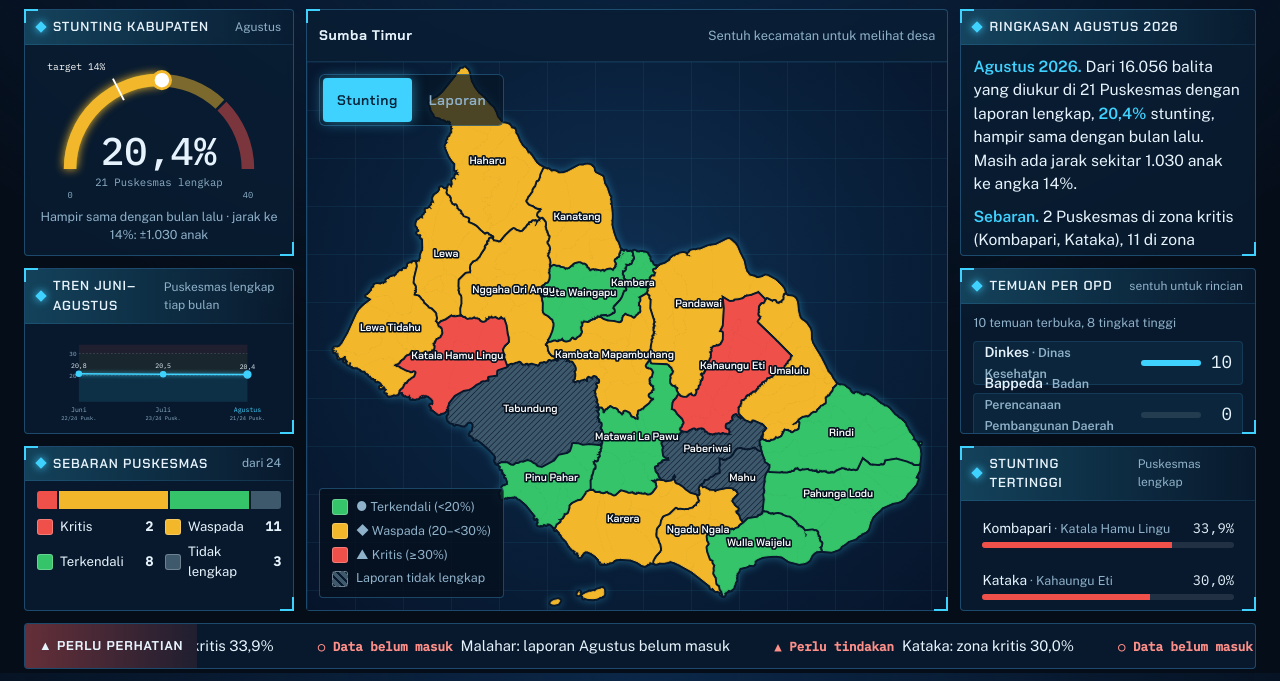
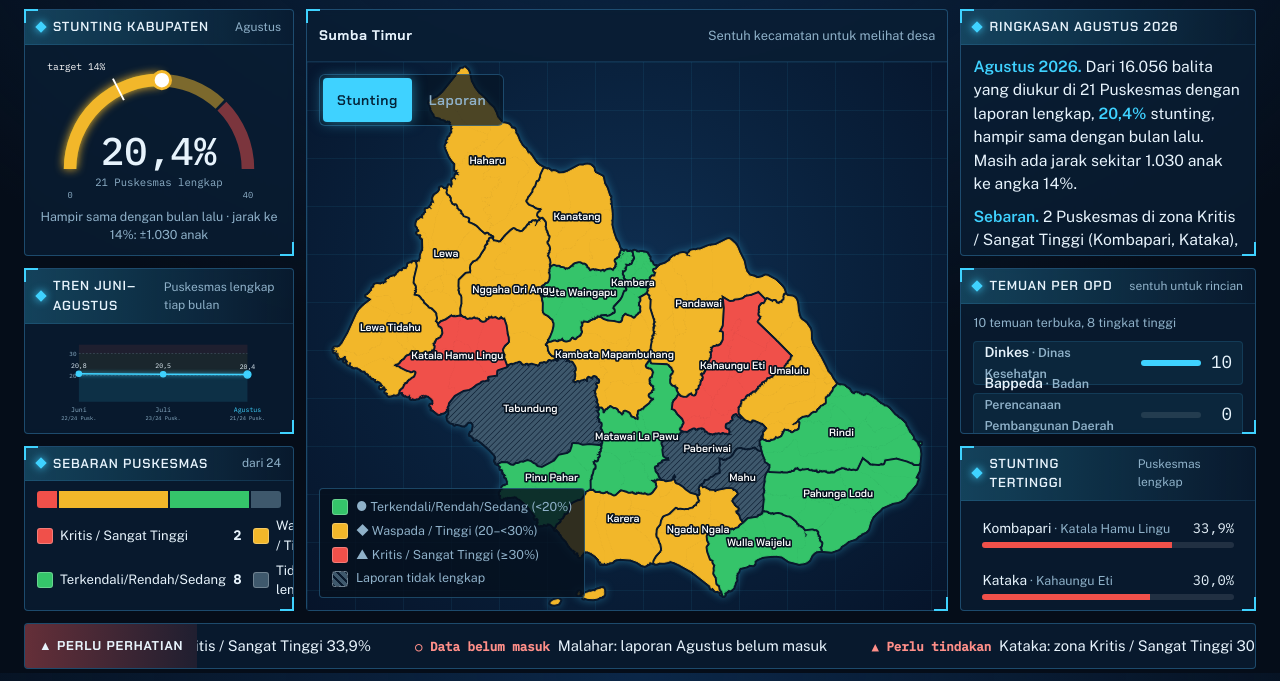
Before and after one commit to KawanBaikIndonesia/dashboard-stunting, a plain HTML site: page index.html in a window 1280 px wide. Shown: the part 127-808 px from the top of the page. Drawn offline with nearby package versions, Linux system fonts and the light colour scheme.

Commit message:
Update index.html

```diff
--- a/index.html
+++ b/index.html
@@ -197,7 +197,7 @@ const empty=(p,m)=>!rep(p,m)||!p[m].balita;
 const valid=(p,m)=>rep(p,m)&&p[m].balita>0&&p[m].balita>=MINLAP*maxBal(p);
 const rate=r=>r&&r.DU?r.stunting/r.DU*100:null;
 const zoneOf=v=>v==null?'none':v>=ZONE_CRIT?'crit':v>=ZONE_WARN?'warn':'good';
-const ZL={crit:'Kritis',warn:'Waspada',good:'Terkendali',none:'Belum ada data'};
+const ZL={crit:'Kritis / Sangat Tinggi',warn:'Waspada / Tinggi',good:'Terkendali/Rendah/Sedang',none:'Belum ada data'};
 const ZI={crit:'▲',warn:'◆',good:'●',none:'○'};
 const ZC={crit:'var(--crit)',warn:'var(--warn)',good:'var(--good)',none:'var(--none)'};
 function sumP(list,m){let DU=0,st=0,bal=0;list.forEach(p=>{const r=p[m];if(r&&r.DU!=null){DU+=r.DU;st+=r.stunting;bal+=r.balita||0}});return{DU,st,bal,v:pct(st,DU)}}
@@ -228,8 +228,8 @@ function findings(m){
       text:`Hitungan di Puskesmas ${nm} tidak cocok antar kolom (naik + tidak naik berat badan ≠ ditimbang terkoreksi, atau stunting lebih besar dari yang diukur). Perlu diperiksa.`,age:1});
     if(r.desaTotal&&r.desaInput!=null&&r.desaInput<r.desaTotal)out.push({key:'R5:'+p.name,rule:'R5',level:'tps',opd:'Dinkes',ent:nm,short:`${nm}: ${r.desaTotal-r.desaInput} desa belum input`,
       text:`Di Puskesmas ${nm}, ${r.desaTotal-r.desaInput} dari ${r.desaTotal} desa belum menginput data balita.`,age:1});
-    if(valid(p,m)&&rate(r)>=ZONE_CRIT)out.push({key:'R8:'+p.name,rule:'R8',level:'bupati',opd:'Dinkes',ent:nm,short:`${nm}: zona kritis ${fmt(rate(r),1)}%`,
-      text:`Puskesmas ${nm} di zona kritis: ${fmt(rate(r),1)}% balita yang diukur stunting.`,age:since(x=>valid(p,x)&&rate(p[x])>=ZONE_CRIT)})
+    if(valid(p,m)&&rate(r)>=ZONE_CRIT)out.push({key:'R8:'+p.name,rule:'R8',level:'bupati',opd:'Dinkes',ent:nm,short:`${nm}: zona Kritis / Sangat Tinggi ${fmt(rate(r),1)}%`,
+      text:`Puskesmas ${nm} di zona Kritis / Sangat Tinggi: ${fmt(rate(r),1)}% balita yang diukur stunting.`,age:since(x=>valid(p,x)&&rate(p[x])>=ZONE_CRIT)})
   });
   const G=[['gk','balita gizi kurang'],['bk','balita berat badan kurang'],['t','balita berat badan tidak naik'],['kek','ibu hamil KEK (kurang energi kronis)']];
   G.forEach(([g,lab])=>{let tot=0,got=0,n0=0;
@@ -257,7 +257,7 @@ function summaryHTML(m){
   lines.push(l1);
   const kr=P.filter(p=>valid(p,m)&&rate(p[m])>=ZONE_CRIT).map(p=>title(p.name));
   const wr=P.filter(p=>valid(p,m)&&rate(p[m])>=ZONE_WARN&&rate(p[m])<ZONE_CRIT).length;
-  lines.push(`<b>Sebaran.</b> ${kr.length} Puskesmas di zona kritis${kr.length?' ('+kr.slice(0,4).join(', ')+(kr.length>4?', dan lainnya':'')+')':''}, ${wr} di zona waspada.`);
+  lines.push(`<b>Sebaran.</b> ${kr.length} Puskesmas di zona Kritis / Sangat Tinggi${kr.length?' ('+kr.slice(0,4).join(', ')+(kr.length>4?', dan lainnya':'')+')':''}, ${wr} di zona Waspada / Tinggi.`);
   const urg=[];const r1=bup.filter(f=>f.rule==='R1');
   if(r1.length)urg.push(`makanan tambahan belum tercatat sampai sasaran di ${Math.max(...r1.map(f=>f.n0))} dari ${P.length} Puskesmas (tanggung jawab Dinkes)`);
   const lp=[...new Set(bup.filter(f=>f.rule==='R2'||f.rule==='R4').map(f=>f.ent))];const prt=F.filter(f=>f.rule==='R3').map(f=>f.ent);
@@ -341,7 +341,7 @@ function renderCrumb(){const c=$('crumb');c.textContent='';
   else c.appendChild(el('span',{class:'here'},cur.kec))}
 function renderLegend(){const L=$('legend');
   const it=(c,t,h)=>`<span><i class="sw" style="background:${c}${h?';background-image:repeating-linear-gradient(45deg,#09192d 0 2px,transparent 2px 6px)':''}"></i>${t}</span>`;
-  if(cur.layer==='stunting')L.innerHTML=it('var(--good)',`${ZI.good} Terkendali (&lt;${ZONE_WARN}%)`)+it('var(--warn)',`${ZI.warn} Waspada (${ZONE_WARN}–&lt;${ZONE_CRIT}%)`)+it('var(--crit)',`${ZI.crit} Kritis (≥${ZONE_CRIT}%)`)+it('var(--none)','Laporan tidak lengkap',true)+(cur.kec?'<span>Garis miring: warna ikut kecamatan</span><span>Titik: balita sedikit</span>':'');
+  if(cur.layer==='stunting')L.innerHTML=it('var(--good)',`${ZI.good} Terkendali/Rendah/Sedang (&lt;${ZONE_WARN}%)`)+it('var(--warn)',`${ZI.warn} Waspada / Tinggi (${ZONE_WARN}–&lt;${ZONE_CRIT}%)`)+it('var(--crit)',`${ZI.crit} Kritis / Sangat Tinggi (≥${ZONE_CRIT}%)`)+it('var(--none)','Laporan tidak lengkap',true)+(cur.kec?'<span>Garis miring: warna ikut kecamatan</span><span>Titik: balita sedikit</span>':'');
   else L.innerHTML=it('var(--good)','Lengkap')+it('#c9a23a','Terisi sebagian')+it('var(--crit)','Kosong')}
 
 /* ---------- komponen panel ---------- */
@@ -422,13 +422,13 @@ const ov=$('ov');
 function openOv(t,h,focus){$('ovT').textContent=t;$('ovB').innerHTML=h;ov.classList.remove('hide');$('ovX').focus();if(focus){const g=$('g-'+focus);if(g)g.scrollIntoView({block:'start'})}}
 function closeOv(){ov.classList.add('hide')}
 function openTemuan(opd){const m=cur.month,F=findings(m);
-  openOv('Temuan per OPD · '+m+' 2026',`<p class="sm">Temuan dihitung otomatis dari data yang diunggah, dalam tiga jenis: Perlu tindakan (zona kritis, makanan tambahan belum sampai), Angka janggal (angka tidak masuk akal), dan Data belum masuk (laporan belum ada atau tidak lengkap). Aturannya masih draf, menunggu tinjauan Dinkes. OPD = Organisasi Perangkat Daerah. Status respon dan catatan Bappeda diisi TPPS setelah rapat.</p>`+
+  openOv('Temuan per OPD · '+m+' 2026',`<p class="sm">Temuan dihitung otomatis dari data yang diunggah, dalam tiga jenis: Perlu tindakan (zona Kritis / Sangat Tinggi, makanan tambahan belum sampai), Angka janggal (angka tidak masuk akal), dan Data belum masuk (laporan belum ada atau tidak lengkap). Aturannya masih draf, menunggu tinjauan Dinkes. OPD = Organisasi Perangkat Daerah. Status respon dan catatan Bappeda diisi TPPS setelah rapat.</p>`+
   OPDS.map(([k,n])=>{const L=F.filter(f=>f.opd===k).sort((a,b)=>kindOf(a)[2]-kindOf(b)[2]||(a.level==='bupati'?0:1)-(b.level==='bupati'?0:1)||b.age-a.age);
     return`<div id="g-${k}" style="display:flex;flex-direction:column;gap:8px"><h3>${k}<span class="sm" style="text-transform:none;letter-spacing:0;font-family:var(--sans)">${n} · ${L.length} temuan</span></h3>${L.length?L.map(fndHTML).join(''):`<div class="empty">${k==='Dinkes'?'Tidak ada temuan otomatis bulan ini.':k==='Bappeda'?'Catatan rekomendasi TPPS bulan ini diisi staf Bappeda setelah rapat.':'Belum ada temuan otomatis. Temuan sanitasi dan air minum menunggu data KRS (Keluarga Risiko Stunting) yang terbaru dan penjelasan kodenya.'}</div>`}</div>`}).join(''),opd)}
 function openAbout(){openOv('Tentang data ini',`<ul>
   <li><b>Sumber.</b> Tarikan bulanan SigiziKesga/e-PPGBM per Puskesmas (Juni–Agustus 2026) dan laporan per desa e-PPGBM (Juni). Batas wilayah: Badan Informasi Geospasial.</li>
   <li><b>Rumus.</b> Stunting = balita stunting ÷ balita ditimbang dan diukur. Satuan kecamatan = jumlah semua Puskesmas di kecamatan itu.</li>
-  <li><b>Zona</b> (≥30% kritis, 20–&lt;30% waspada, &lt;20% terkendali) mengacu pada Standar Ambang Batas Kesehatan Masyarakat WHO (de Onis et al., 2018) & Kepmenkes RI No. HK.01.07/MENKES/1928/2022.</li>
+  <li><b>Zona</b> (≥30% Kritis / Sangat Tinggi, 20–&lt;30% Waspada / Tinggi, &lt;20% Terkendali/Rendah/Sedang) mengacu pada Standar Ambang Batas Kesehatan Masyarakat WHO (de Onis et al., 2018) & Kepmenkes RI No. HK.01.07/MENKES/1928/2022.</li>
   <li><b>Target ${TARGET}%</b> adalah target nasional berbasis survei (SSGI), bukan ukuran yang persis sama dengan data e-PPGBM, jadi jarak ke target hanya gambaran.</li>
   <li><b>Data desa</b> baru ada untuk Juni. Bulan lain, desa meminjam warna kecamatan (garis miring).</li>
   <li><b>Enam desa</b> di laporan e-PPGBM belum punya batas di peta BIG (Walatungga, Kilimbatu, Praimundi, Uimanu, Tanggedu, Palindi Tana Bara); datanya tetap dihitung di kecamatan.</li>
```
